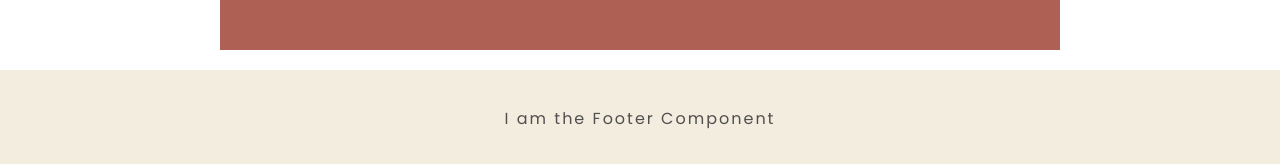
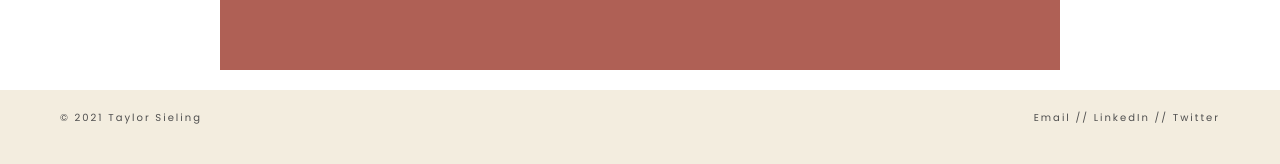
Before and after one commit to taylorsieling/sielcode, a React (Create React App) app: page / in a window 1280 px wide. Shown: the part 2560-2724 px from the top of the page. Built offline with nearby package versions, Linux system fonts and the light colour scheme; no server answers.

Commit message:
building footer

```diff
--- a/src/App.css
+++ b/src/App.css
@@ -21,12 +21,13 @@ a {
 
 /* SECTIONS */
 
-#projects, #navigation {
+#navigation {
   background-color: #f8f5ef;
   color: #4f4f4f;
 }
 
-#project {
+#projects {
+  background-color: #f8f5ef;
   padding-top: 20px;
 }
 
@@ -49,6 +50,10 @@ a {
 
 #contact {
   background-color: white;
+}
+
+#footer {
+  background-color: #f8f5ef;
 }
 
 
@@ -152,7 +157,7 @@ a {
 
 .topnav {
   overflow: hidden;
-  background-color: #f3eddf;
+  background-color: #f8f5ef;
 }
 
 .topnav a {
@@ -343,6 +348,28 @@ a {
   text-align: left;
 }
 
+/* FOOTER */
+
+.footer {
+  padding: 10px 30px;
+  text-align: left;
+  font-size: x-small;
+
+}
+
+.footnav a {
+  color: #4f4f4f;
+  text-decoration: none;
+}
+
+.footnav a:hover {
+  -webkit-transform: scale(1.5);
+  transform: scale(3.0,3.0);
+}
+
+.right {
+  float: right;
+}
 
 /* #C1A99A */
 /* #AF6D55 */
--- a/src/components/Footer.js
+++ b/src/components/Footer.js
@@ -1,9 +1,18 @@
 import React from 'react'
 
-export default function Footer() {
+function Footer() {
     return (
-        <div>
-            <p>I am the Footer Component</p>
-        </div>
+        <section className="footer">
+            <div className="footer">
+                &copy; 2021 Taylor Sieling
+                <span className="right footnav">
+                    <a href="mailto:taylorasieling@gmail.com">Email</a>&nbsp;&#47;&#47;&nbsp;
+                    <a href="https://www.linkedin.com/in/taylorasieling/">LinkedIn</a>&nbsp;&#47;&#47;&nbsp;
+                    <a href="https://twitter.com/sielcode">Twitter</a>
+                </span>
+            </div>
+        </section>
     )
 }
+
+export default Footer;
```
Also changed, not shown: src/hooks/useFetch.js (deleted, +0 -18 lines).
